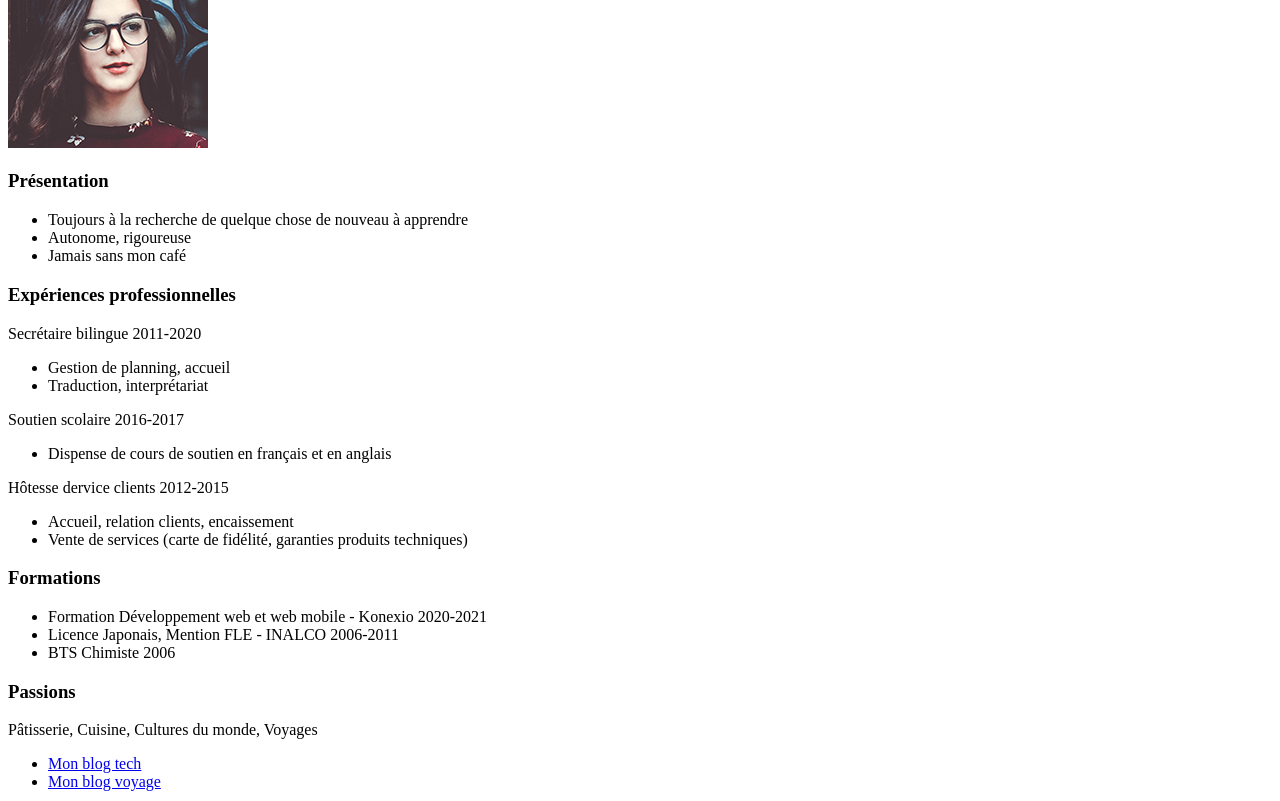
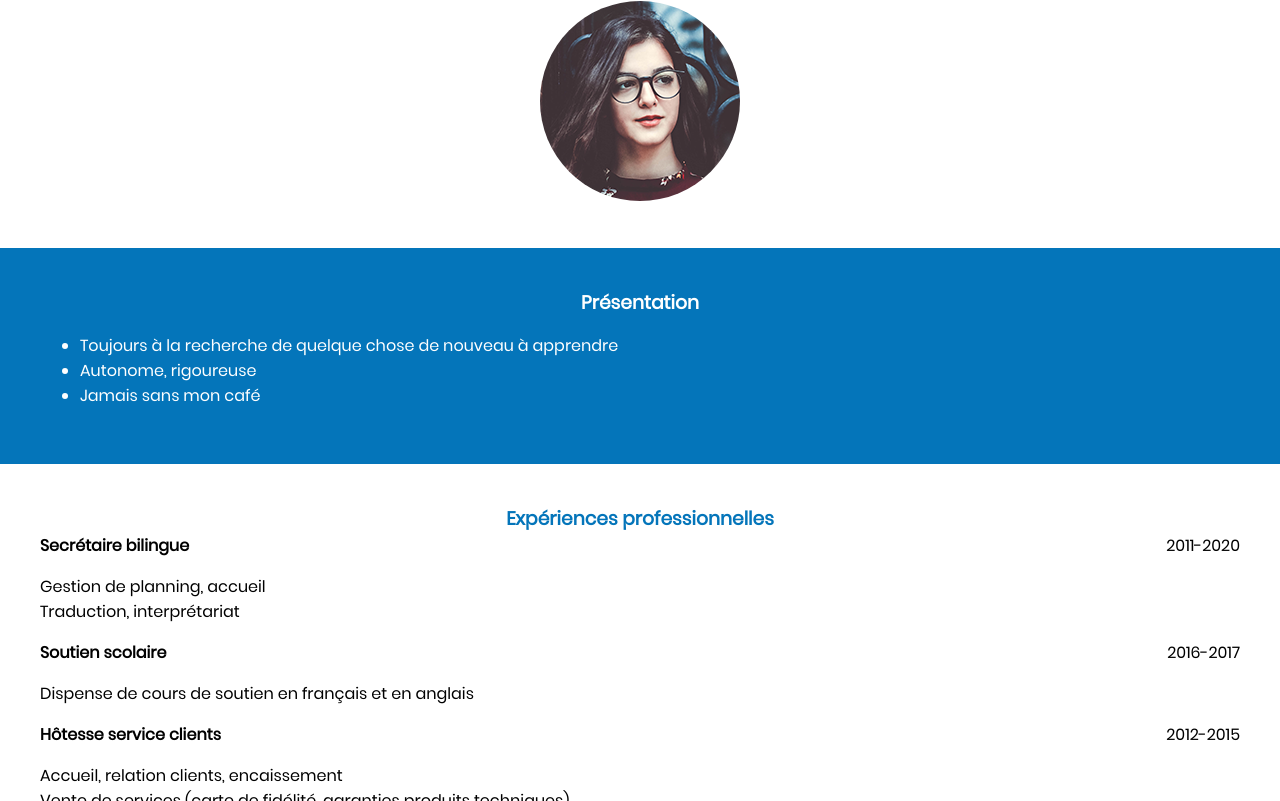
Before and after one commit to ElisabethDuong/ElisabethDuong, a plain HTML site: page index.html in a window 1280 px wide. Shown: the part 226-1027 px from the top of the page. Drawn offline with Linux system fonts and the light colour scheme.

Commit message:
CSS edit

```diff
--- a/css/style.css
+++ b/css/style.css
@@ -13,3 +13,89 @@
     src: url('../fonts/poppins.ttf');
     font-weight: normal;
 }
+
+body, h1, h2, h3, p { /* ou utiliser un fichier reset.css */
+    margin: 0;
+}
+
+body {
+    font-family: 'poppins', sans-serif;
+}
+
+h1, h2, h3, .xp {
+    font-weight: bold;
+}
+
+.primary-block {
+    background-color: #0475ba;
+    color: white;
+}
+
+.primary-block a:link, .primary-block a:visited {
+    color: white;
+}
+
+.primary-block a:hover {
+    color: orange;
+}
+
+.secondary-block h2, .secondary-block h3 {
+    color: #0475ba;
+}
+
+nav {
+    height: 72px;
+    display: flex;
+    align-items: center;
+    padding: 0px 32px; /* top-bottom left-right */
+}
+
+header, section, footer {
+    padding: 40px;
+}
+
+/*
+    Style du header
+*/
+
+header {
+    text-align: center;
+}
+
+header h2 {
+    padding: 16px;
+}
+
+header img {
+    border-radius: 50%;
+}
+
+/*
+    Style des sections
+*/
+
+section h3 {
+    text-align: center;
+}
+
+.experience-title {
+    display: flex;
+    justify-content: space-between;
+}
+
+.list-without-points {
+    list-style: none;
+    padding-left: 0;
+}
+
+/*
+    Style du footer
+*/
+
+.footer-list {
+    list-style: none;
+}
+
+i {
+    margin-right: 8px;
+}
--- a/index.html
+++ b/index.html
@@ -14,17 +14,17 @@
 </head>
 
 <body>
-    <nav>
+    <nav class="primary-block">
         <h2>Elisabeth Duong</h2>
     </nav>
 
-    <header>
+    <header class="secondary-block">
         <h1>Elisabeth Duong</h1>
         <h2>Développeuse Fullstack</h2>
         <img src="./img/noemie_martin.png" alt="Photo d'Elisabeth Duong">
     </header>
 
-    <section>
+    <section class="primary-block">
         <h3>Présentation</h3>
         <div>
             <ul>
@@ -35,28 +35,34 @@
         </div>
     </section> <!-- /section présentation -->
 
-    <section>
+    <section class="secondary-block">
         <h3>Expériences professionnelles</h3>
         <div>
             <div>
-                <span>Secrétaire bilingue</span>
-                <span>2011-2020</span>
-                <ul>
+                <div class="experience-title">
+                    <span class="xp">Secrétaire bilingue</span>
+                    <span>2011-2020</span>
+                </div>
+                <ul class="list-without-points">
                     <li>Gestion de planning, accueil</li>
                     <li>Traduction, interprétariat</li>
                 </ul>
             </div>
             <div>
-                <span>Soutien scolaire</span>
-                <span>2016-2017</span>
-                <ul>
+                <div class="experience-title">
+                    <span class="xp">Soutien scolaire</span>
+                    <span>2016-2017</span>
+                </div>
+                <ul class="list-without-points">
                     <li>Dispense de cours de soutien en français et en anglais</li>
                 </ul>
             </div>
             <div>
-                <span>Hôtesse dervice clients</span>
-                <span>2012-2015</span>
-                <ul>
+                <div class="experience-title">
+                    <span class="xp">Hôtesse service clients</span>
+                    <span>2012-2015</span>
+                </div>
+                <ul class="list-without-points">
                     <li>Accueil, relation clients, encaissement</li>
                     <li>Vente de services (carte de fidélité, garanties produits techniques)</li>
                 </ul>
@@ -64,32 +70,32 @@
         </div>
     </section> <!-- /section expériences -->
 
-    <section>
+    <section class="primary-block">
         <h3>Formations</h3>
-        <ul>
-            <li>
+        <ul class="list-without-points">
+            <li class="experience-title">
                 <span>Formation Développement web et web mobile - Konexio</span>
                 <span>2020-2021</span>
             </li>
-            <li>
+            <li class="experience-title">
                 <span>Licence Japonais, Mention FLE - INALCO</span>
                 <span>2006-2011</span>
             </li>
-            <li>
+            <li class="experience-title">
                 <span>BTS Chimiste</span>
                 <span>2006</span>
             </li>
         </ul>
     </section> <!-- /section formations -->
 
-    <section>
+    <section class="secondary-block">
         <h3>Passions</h3>
         <p>Pâtisserie, Cuisine, Cultures du monde, Voyages</p>
-    </section>
+    </section> <!-- /section passions-->
 
-    <footer>
+    <footer class="primary-block">
         <div>
-            <ul>
+            <ul class="footer-list">
                 <li>
                     <a href="https://www.konexio.eu/" target="blank">Mon blog tech</a>
                 </li>
@@ -99,7 +105,7 @@
             </ul>
         </div>
         <div>
-            <ul>
+            <ul class="footer-list">
                 <li>
                     <a href="https://www.linkedin.com/" target="blank">
                         <i class="fab fa-linkedin"></i>LinkedIn
```
